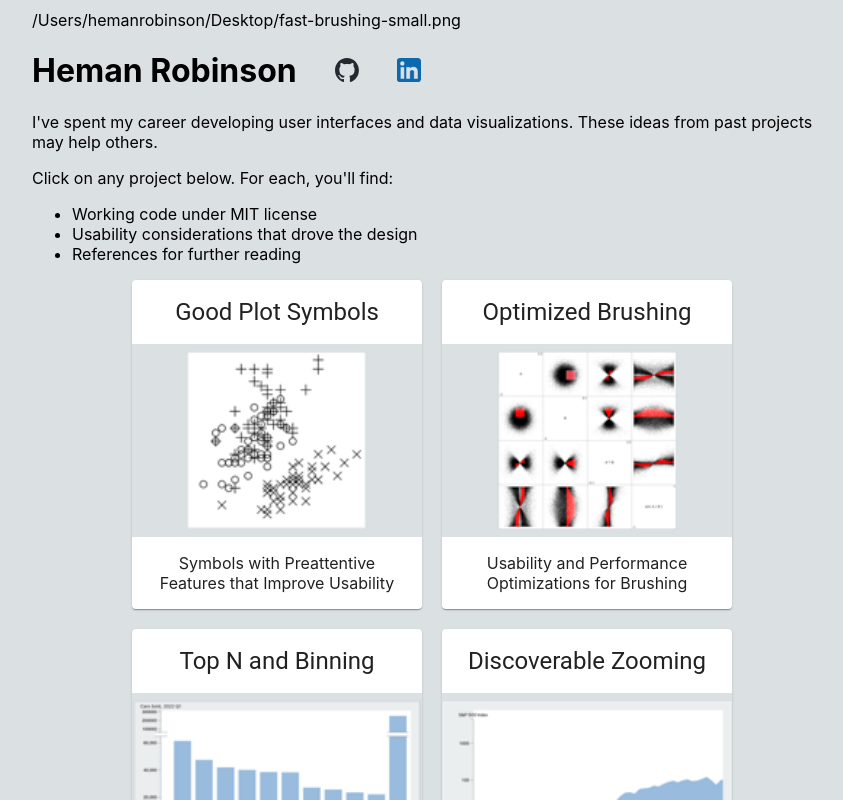
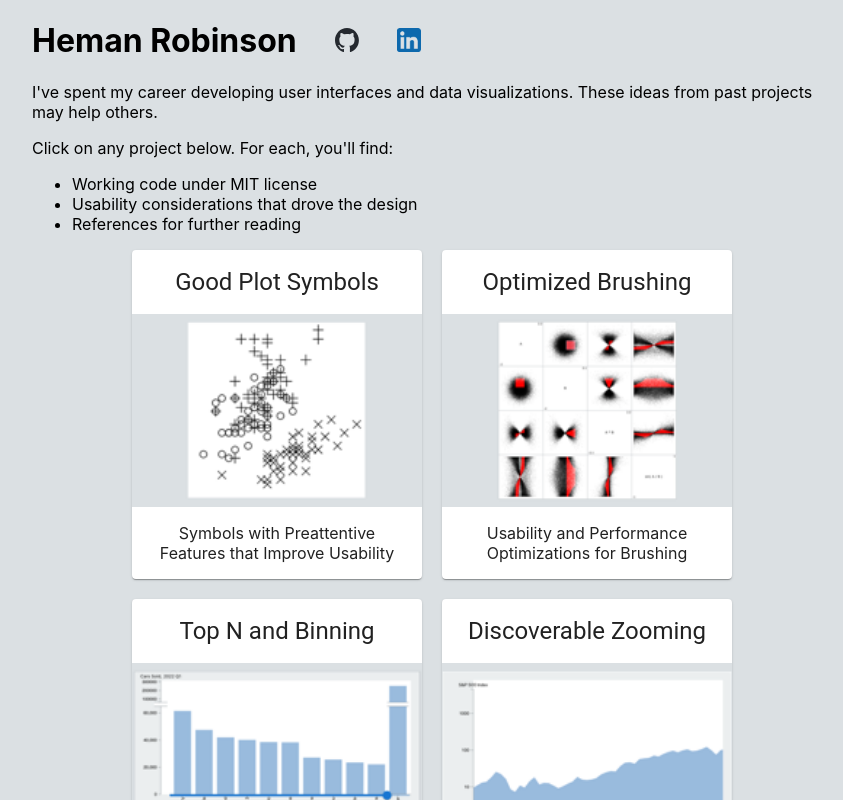
Before and after one commit to hemanrobinson/hemanrobinson.github.io, a React (Create React App) app: page / in a window 1280 px wide. Shown: the top 800 px of the page, without its empty margins (208-1051 px from the left). Built offline with nearby package versions, Linux system fonts and the light colour scheme.

Commit message:
remove typo

```diff
--- a/src/App.js
+++ b/src/App.js
@@ -8,7 +8,7 @@ import linkedin from './linkedin.svg';
 function App() {
     return (
         <div>
-            <div className="Description">/Users/hemanrobinson/Desktop/fast-brushing-small.png
+            <div className="Description">
                 <h1>Heman Robinson&nbsp;&nbsp;&nbsp;&nbsp;&nbsp;<a href="https://github.com/hemanrobinson/hemanrobinson.github.io"><img className="icon" title="Code Shared on GitHub" alt="Code Shared on GitHub" src={github}/></a>&nbsp;&nbsp;&nbsp;&nbsp;&nbsp;<a href="https://www.linkedin.com/in/heman-robinson-953a1223/"><img className="icon" title="Contact me on LinkedIn" alt="Contact me on LinkedIn" src={linkedin}/></a></h1>
                 <p>
                     I've spent my career developing user interfaces and data visualizations. These ideas from past projects may help others.
```
